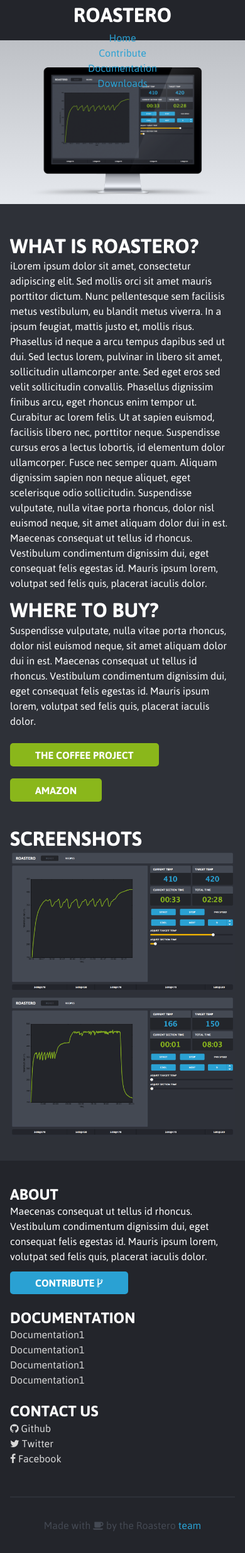
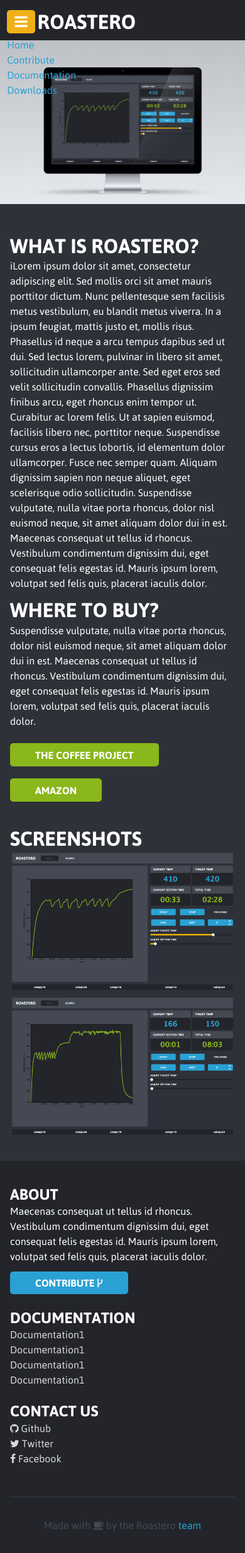
Before and after one commit to Roastero/Roastero-Web, a Jekyll site: the page built from index.html, in a window 390 px wide. Shown: the whole page at 63% size. Built offline with Jekyll 4.4.1, drawn with Linux system fonts in a browser that asks for light colours; nearby versions of some CDN libraries.

Commit message:
Making a little progress on the mobile header.

```diff
--- a/_includes/header.html
+++ b/_includes/header.html
@@ -1,5 +1,6 @@
 <header>
     <nav class="navbar">
+        <span class="threebar"><i class="fa fa-bars"></i></span>
         <span class="logo"><a href="/">{{ site.title  }}</a></span>
         <ul>
             <li><a href="/">Home</a></li>
--- a/css/main.scss
+++ b/css/main.scss
@@ -133,18 +133,27 @@
     @include media($small-screen-up) {
         height: 4em;
         background-color: $dark-gray;
-            text-align: center;
+        padding: .7em;
 
         .logo {
             font-size: 2em;
             font-weight: bold;
             vertical-align: middle;
-            padding: .4em .4em;
             text-transform: uppercase;
+            width: 100%;
+            text-align: center;
 
             a {
                 color: $white;
             }
+        }
+
+        .threebar {
+            font-size: 1.5em;
+            background-color: $yellow;
+            padding: .2em .5em .2em .5em;
+            border-radius: $base-border-radius;
+            vertical-align: middle;
         }
     }
     @include media($medium-screen-up) {
@@ -210,6 +219,9 @@
             }
         }
 
+        .threebar {
+            display: none;
+        }
     }
 
 }
```
Lines whose indentation alone changed are shown as unchanged.
